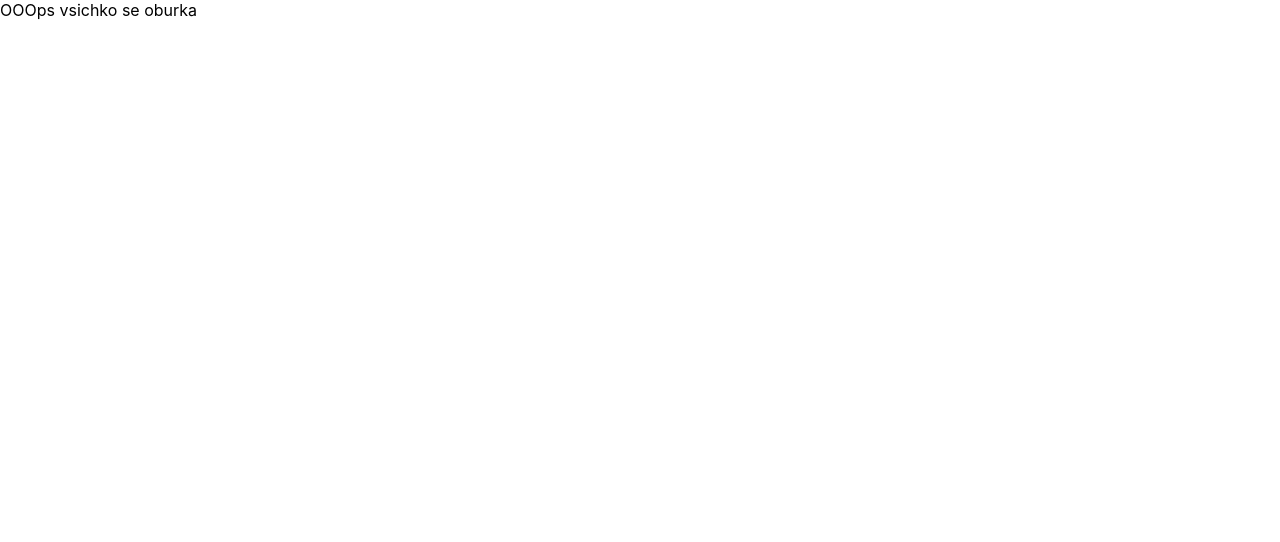
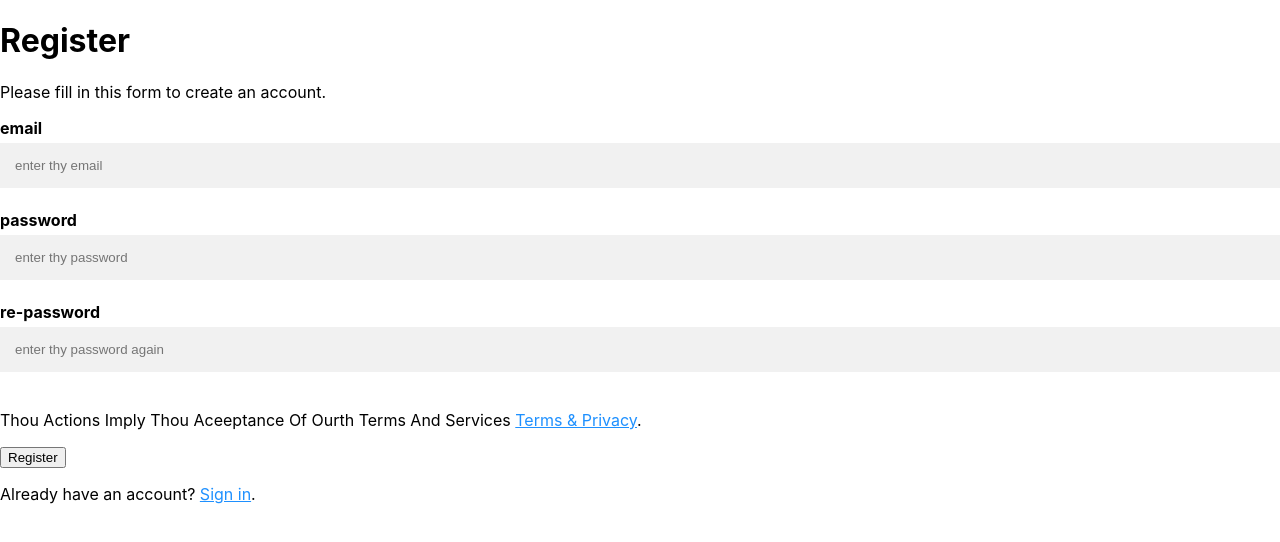
Before and after one commit to Nikolas9898/WoodManBG, a React (Create React App) app: page /register in a window 1280 px wide. Shown: the top 542 px of the page. Built offline with nearby package versions, Linux system fonts and the light colour scheme.

Commit message:
thus far

```diff
--- a/package.json
+++ b/package.json
@@ -12,6 +12,7 @@
     "@testing-library/jest-dom": "^4.2.4",
     "@testing-library/react": "^9.5.0",
     "@testing-library/user-event": "^7.2.1",
+    "axios": "^0.19.2",
     "concurrently": "^5.2.0",
     "jsonwebtoken": "^8.5.1",
     "prettier": "^2.0.5",
--- /dev/null
+++ b/src/client/dekstop/modules/register/RegisterContainer.js
@@ -0,0 +1,79 @@
+import React, { useState } from "react";
+import styles from "../register/RegisterContainer.module.css";
+import axios from "axios";
+import UserProfile from "../../layout/header/components/components/UserProfile/UserProfile";
+
+const RegisterContainer = (props) => {
+  const [userName, setUserName] = useState("");
+  const [userPassWord, setUserPassWord] = useState("");
+
+  const handleSubmit = (evt) => {
+    evt.preventDefault();
+    const body = { username: userName, password: userPassWord, isAdmin: false };
+    axios.post("http://localhost:5000/user/register", body);
+  };
+
+  return (
+    <div>
+      <form>
+        <div className={styles}>
+          <h1>Register</h1>
+          <p>Please fill in this form to create an account.</p>
+          <label>
+            <b>email</b>
+          </label>
+          <input
+            value={userName}
+            onChange={(e) => setUserName(e.target.value)}
+            type="text"
+            placeholder="enter thy email"
+            name="email"
+            id="email"
+            required
+          />
+
+          <label>
+            <b>password</b>
+          </label>
+          <input
+            value={userPassWord}
+            onChange={(e) => setUserPassWord(e.target.value)}
+            type="text"
+            placeholder="enter thy password"
+            name="password"
+            id="password"
+            required
+          />
+
+          <label>
+            <b>re-password</b>
+          </label>
+          <input
+            type="text"
+            placeholder="enter thy password again"
+            name="rePassword"
+            id="rePassword"
+            required
+          />
+
+          <p>
+            Thou Actions Imply Thou Aceeptance Of Ourth Terms And Services{" "}
+            <a href="#">Terms & Privacy</a>.
+          </p>
+          <button onClick={handleSubmit} class="registerbtn">
+            Register
+          </button>
+        </div>
+        <div class="container signin">
+          <p>
+            Already have an account? <a href="#">Sign in</a>.
+          </p>
+        </div>
+      </form>
+    </div>
+  );
+};
+
+RegisterContainer.propTypes = {};
+
+export default RegisterContainer;
--- /dev/null
+++ b/src/client/dekstop/modules/register/RegisterContainer.module.css
@@ -0,0 +1,58 @@
+* {
+  box-sizing: border-box;
+}
+
+/* Add padding to containers */
+.container {
+  padding: 16px;
+}
+
+/* Full-width input fields */
+input[type="text"],
+input[type="password"] {
+  width: 100%;
+  padding: 15px;
+  margin: 5px 0 22px 0;
+  display: inline-block;
+  border: none;
+  background: #f1f1f1;
+}
+
+input[type="text"]:focus,
+input[type="password"]:focus {
+  background-color: #ddd;
+  outline: none;
+}
+
+/* Overwrite default styles of hr */
+hr {
+  border: 1px solid #f1f1f1;
+  margin-bottom: 25px;
+}
+
+/* Set a style for the submit/register button */
+.registerbtn {
+  background-color: #4caf50;
+  color: white;
+  padding: 16px 20px;
+  margin: 8px 0;
+  border: none;
+  cursor: pointer;
+  width: 100%;
+  opacity: 0.9;
+}
+
+.registerbtn:hover {
+  opacity: 1;
+}
+
+/* Add a blue text color to links */
+a {
+  color: dodgerblue;
+}
+
+/* Set a grey background color and center the text of the "sign in" section */
+.signin {
+  background-color: #f1f1f1;
+  text-align: center;
+}
--- /dev/null
+++ b/src/client/dekstop/pages/register/RegisterPage.js
@@ -0,0 +1,15 @@
+import React from "react";
+import PropTypes from "prop-types";
+import RegisterContainer from "../../modules/register/RegisterContainer";
+
+const RegisterPage = (props) => {
+  return (
+    <div>
+      <RegisterContainer />
+    </div>
+  );
+};
+
+RegisterPage.propTypes = {};
+
+export default RegisterPage;
--- a/src/client/dekstop/routes.js
+++ b/src/client/dekstop/routes.js
@@ -3,6 +3,7 @@ import { BrowserRouter as Router, Switch, Route } from "react-router-dom";
 import HomePage from "./pages/home/HomePage";
 import AboutPage from "./pages/about/AboutPage";
 import NotFound from "./pages/notFound/NotFound";
+import RegisterPage from "./pages/register/RegisterPage";
 
 class Routes extends Component {
   render() {
@@ -11,6 +12,7 @@ class Routes extends Component {
         <Switch>
           <Route path="/" exact component={HomePage} />
           <Route path="/about" component={AboutPage} />
+          <Route path="/register" component={RegisterPage} />
           <Route component={NotFound} />
         </Switch>
       </Router>
```
Also changed, not shown: 1 other file (tests, documents, lock files or other folders).
